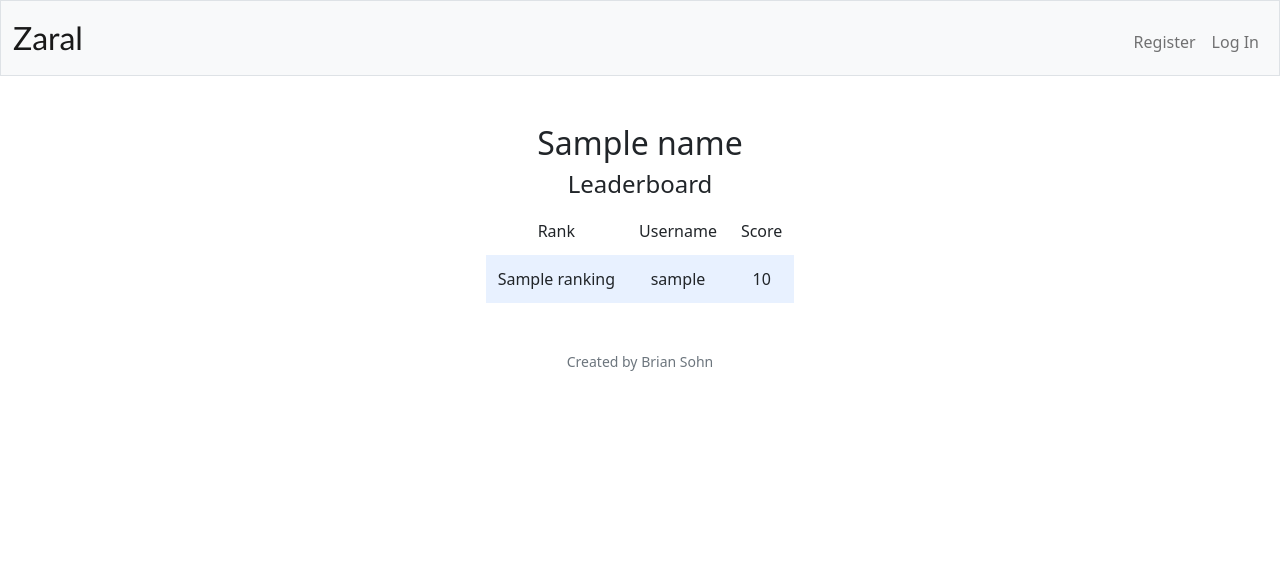
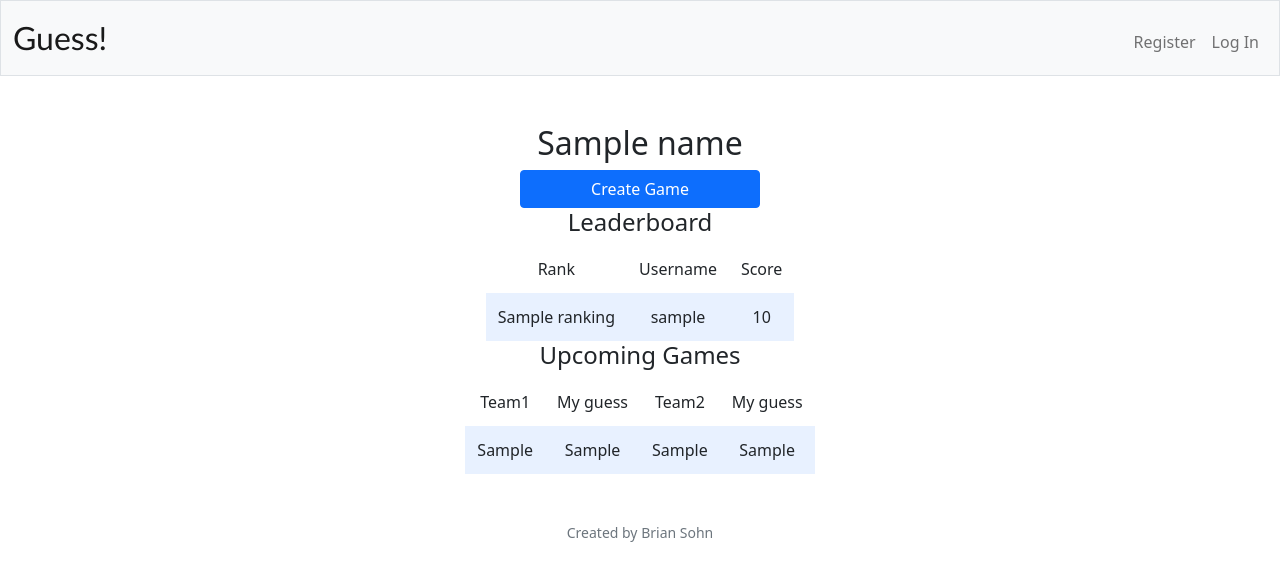
Before and after one commit to BrianSohn/Guess, a Flask app: template templates/group.html in a window 1280 px wide. Shown: the top 581 px of the page. Run offline with Flask 2, Linux system fonts and the light colour scheme; the template is opened without the code that fills it: most values are stand-ins (such as "Sample title", 1, 10 or a date in 2020); some libraries are stand-ins or nearby versions.

Commit message:
create game

```diff
--- a/app.py
+++ b/app.py
@@ -32,6 +32,10 @@ def after_request(response):
 @login_required
 def index():
     '''display homepage'''
+
+    # Forget group info
+    session["group_id"] = None
+
     return render_template("index.html")
 
 
@@ -39,7 +43,7 @@ def index():
 def login():
     """Log user in"""
 
-    # Forget any user_id
+    # Forget any user_id and group_id
     session.clear()
 
     # User reached route via POST (as by submitting a form via POST)
@@ -75,7 +79,7 @@ def login():
 def logout():
     """Log user out"""
 
-    # Forget any user_id
+    # Forget any user_id and group_id
     session.clear()
 
     # Redirect user to login form
@@ -189,23 +193,61 @@ def group():
 
     # User reached via POST, by clicking on a group button
     if request.method == "POST":
-        id = request.form.get("id")
-        name = request.form.get("name")
+        if not session.get("group_id"):
+            name = request.form.get("name")
+            session["group_id"] = request.form.get("id")
+        else:
+            name = db.execute("SELECT * FROM groups WHERE id = ?", session["group_id"])[0]["groupname"]
 
-        query = """
+        # Get leaderboard
+        query1 = """
                 SELECT u.username, ug.score, RANK() OVER (ORDER BY score DESC) AS ranking
                 FROM userGroup AS ug
                 JOIN users AS u ON ug.user_id = u.id
                 WHERE ug.group_id = ?
                 """
-        ranking = db.execute(query, id)
+        ranking = db.execute(query1, session["group_id"])
 
-        return render_template("group.html", name=name, ranking=ranking)
+        # Get upcoming games
+        query2 = """
+                SELECT ug.game_id, g.team1, g.team2, ug.bet1, ug.bet2
+                FROM userGame AS ug
+                JOIN games AS g ON ug.game_id = g.id
+                WHERE g.group_id = ? AND ug.user_id = ? AND (g.result1 IS NULL OR g.result2 IS NULL)
+                """
+
+        upcoming = db.execute(query2, session["group_id"], session["user_id"])
+
+
+        return render_template("group.html", name=name, ranking=ranking, upcoming=upcoming)
 
     # User reached via GET
     else:
         '''show all groups user is joined in'''
 
+        # Forget previous group info
+        session["group_id"] = None
+
         rows = db.execute("SELECT groups.id, groups.groupname FROM userGroup JOIN groups ON userGroup.group_id = groups.id WHERE user_id = ?", session["user_id"])
 
         return render_template("myGroups.html", rows=rows)
+
+
+@app.route("/create-game", methods=["POST"])
+@login_required
+def create_game():
+    team1 = request.form.get("team1")
+    team2 = request.form.get("team2")
+
+    # Create game data in db
+    game_id = db.execute("INSERT INTO games (group_id, team1, team2) VALUES (?, ?, ?)", session["group_id"], team1, team2)
+
+    # Create user-game data in db
+    user_group_data = db.execute("SELECT * FROM userGroup WHERE group_id = ?", session["group_id"])
+    users_in_group = [user["user_id"] for user in user_group_data]
+
+    for user in users_in_group:
+        db.execute("INSERT INTO userGame (game_id, user_id) VALUES (?, ?)", game_id, user)
+
+    #redirect to groups using POST
+    return redirect("/groups", code=307)
--- /dev/null
+++ b/static/click-to-show-group.js
@@ -0,0 +1,4 @@
+document.querySelector('#create-game').addEventListener('click', function(event) {
+    document.querySelector('#create-game-desc').style.display = 'block';
+    event.preventDefault();
+})
--- a/templates/group.html
+++ b/templates/group.html
@@ -6,6 +6,22 @@
 
 {% block main %}
     <h2>{{ name }}</h2>
+    <div>
+        <a class="btn btn-primary" id="create-game">Create Game</a>
+        <div class="form-container hidden" id="create-game-desc">
+            <form action="/create-game" method="post">
+                <input type="text" placeholder="team1" name="team1">
+                <input type="text" placeholder="team2" name="team2">
+                <button type="submit" class="submit">OK</button>
+            </form>
+            <div>
+                <p>Create a new game!</p>
+            </div>
+        </div>
+    </div>
+
+    <script src="/static/click-to-show-group.js"></script>
+
     <div> <!-- Container for grid? -->
         <div> <!-- Leaderboard -->
             <h4>Leaderboard</h4>
@@ -21,12 +37,43 @@
                     {% for rank in ranking %}
                         <tr>
                             <td>{{ rank.ranking }}</td>
-                            <td>{{ rank.username}}</td>
+                            <td>{{ rank.username }}</td>
                             <td>{{ rank.score }}</td>
                         </tr>
                     {% endfor %}
                 </tbody>
             </table>
         </div>
+
+        <div> <!--Games-->
+            <h4>Upcoming Games</h4>
+            <table>
+                <thead>
+                    <tr>
+                        <td>Team1</td>
+                        <td>My guess</td>
+                        <td>Team2</td>
+                        <td>My guess</td>
+                    </tr>
+                </thead>
+                <tbody>
+                    {% for game in upcoming %}
+                        <tr>
+                            <td>{{ game.team1 }}</td>
+                            <td>{% if game.bet1 %}
+                                {{ game.bet1 }}
+                                {% endif %}
+                            </td>
+                            <td>{{ game.team2 }}</td>
+                            <td>{% if game.bet2 %}
+                                {{ game.bet2 }}
+                                {% endif %}
+                            </td>
+                        </tr>
+                    {% endfor %}
+                </tbody>
+            </table>
+        </div>
     </div>
+
 {% endblock %}
--- a/templates/index.html
+++ b/templates/index.html
@@ -38,5 +38,5 @@
             <a class="btn btn-primary" href="/groups">My Groups</a>
     </div>
 
-    <script src="/static/click-to-show.js"></script>
+    <script src="/static/click-to-show-index.js"></script>
 {% endblock %}
--- a/templates/layout.html
+++ b/templates/layout.html
@@ -16,7 +16,7 @@
 
         <link href="/static/styles.css" rel="stylesheet">
 
-        <title>Zaral: {% block title %}{% endblock %}</title>
+        <title>Guess! {% block title %}{% endblock %}</title>
 
     </head>
 
@@ -24,7 +24,7 @@
 
         <nav class="bg-light border navbar navbar-expand-md navbar-light">
             <div class="container-fluid">
-                <a class="navbar-brand" href="/">Zaral</a>
+                <a class="navbar-brand" href="/">Guess!</a>
                 <button aria-controls="navbar" aria-expanded="false" aria-label="Toggle navigation" class="navbar-toggler" data-bs-target="#navbar" data-bs-toggle="collapse" type="button">
                     <span class="navbar-toggler-icon"></span>
                 </button>
--- a/templates/myGroups.html
+++ b/templates/myGroups.html
@@ -5,13 +5,14 @@
 {% endblock %}
 
 {% block main %}
+<h2>My Groups</h2>
     <div class="section">
+        {% for row in rows %}
         <form action="/groups" method="post">
-            {% for row in rows %}
             <input type="hidden" name="id" value="{{ row.id }}">
             <input type="hidden" name="name" value="{{ row.groupname }}">
             <button type="submit" name="group" class="btn btn-primary">{{ row.groupname }}</button>
-            {% endfor %}
         </form>
+        {% endfor %}
     </div>
 {% endblock %}
```
Also changed, not shown: project.db, static/click-to-show-index.js (line endings or trailing spaces), 8 other files.
